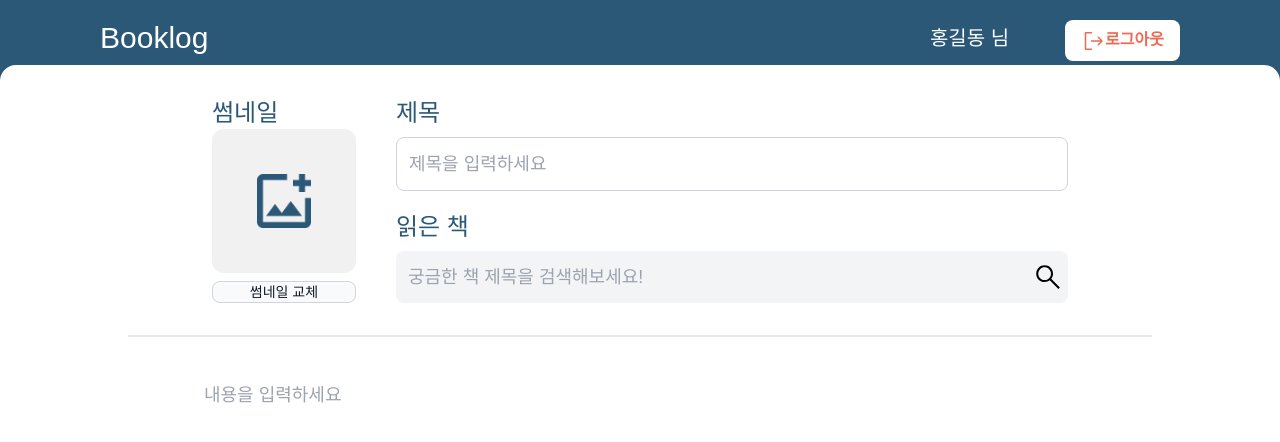
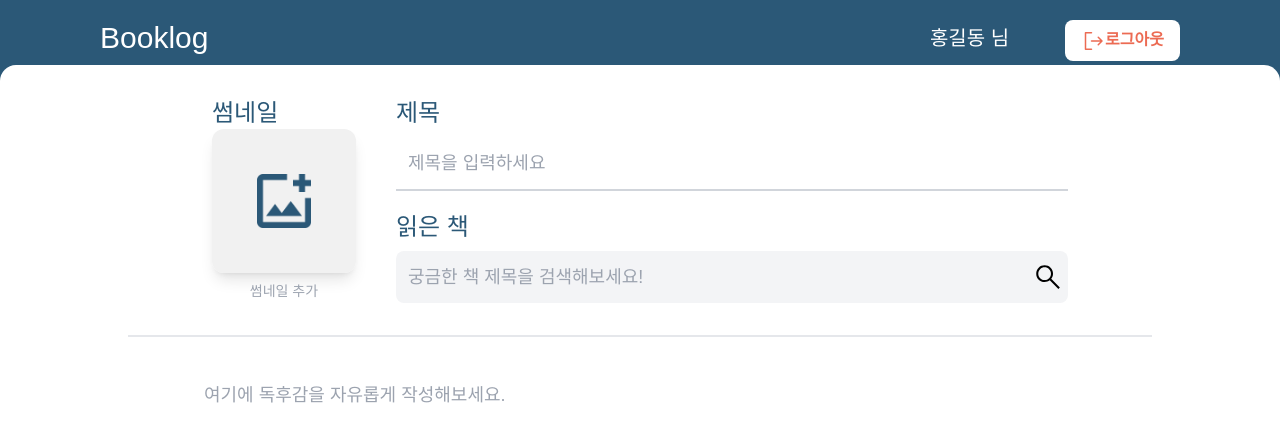
Before and after one commit to team1-booklog/Frontend, a React (Vite) app: page /editor in a window 1280 px wide. Shown: the top 442 px of the page. Built offline with nearby package versions, Linux system fonts and the light colour scheme; no server answers; a web font is replaced by a local one.

Commit message:
[FIX] - 피그마와 레이아웃 다른 부분 PR Review 받아서 수정

```diff
--- a/src/components/Editor/BookReportHeader.tsx
+++ b/src/components/Editor/BookReportHeader.tsx
@@ -33,7 +33,7 @@ export default function BookReportHeaderEditor() {
         <img
           src={thumbnail || DefaultThubnail}
           alt="썸네일"
-          className="x-24 md:x-32 xl:w-36 h-24 md:h-32 xl:h-36 rounded-xl"
+          className="x-24 md:x-32 xl:w-36 h-24 md:h-32 xl:h-36 rounded-xl shadow-lg"
         />
         <input
           ref={fileInputRef}
@@ -45,11 +45,11 @@ export default function BookReportHeaderEditor() {
         <button
           onClick={() => fileInputRef.current?.click()}
           className={cn(
-            "mt-2 block w-full text-sm text-gray-900 border border-gray-300",
-            "rounded-lg cursor-pointer bg-gray-50 focus:outline-none"
+            "mt-2 block w-full text-sm text-gray-400",
+            "rounded-lg cursor-pointer focus:outline-none"
           )}
         >
-          썸네일 교체
+          썸네일 추가
         </button>
       </div>
 
@@ -63,7 +63,7 @@ export default function BookReportHeaderEditor() {
               placeholder="제목을 입력하세요"
               value={title}
               onChange={(e) => setTitle(e.target.value)}
-              className="w-full p-3 border border-gray-300 rounded-lg text-base md:text-lg mb-5"
+              className="w-full p-3 border-b-2 border-gray-300 text-base md:text-lg mb-5"
             />
           </div>
 
--- a/src/components/Editor/TextFiled.tsx
+++ b/src/components/Editor/TextFiled.tsx
@@ -25,7 +25,7 @@ export default function TextFiled({ context, setContext }: TextFiledProps) {
     <div className="flex justify-center items-center mt-8 px-8">
       <textarea
         ref={textareaRef}
-        placeholder="내용을 입력하세요"
+        placeholder="여기에 독후감을 자유롭게 작성해보세요."
         value={context}
         onChange={(e) => {
           setContext(e.target.value);
```
